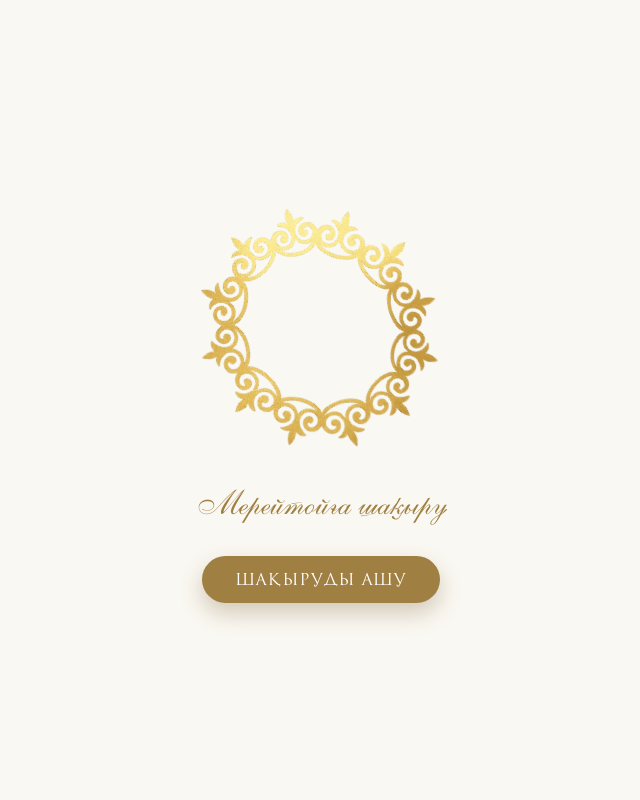
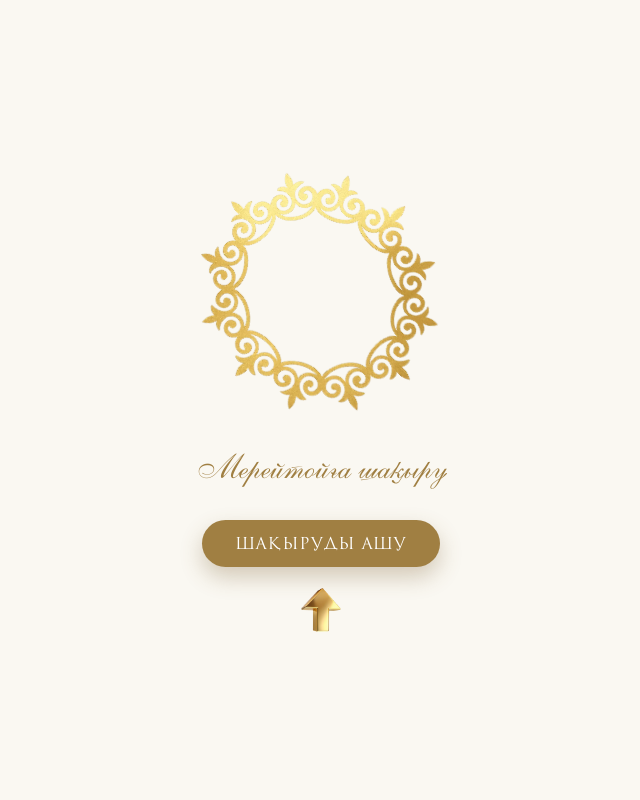
Before and after one commit to zhasIssilbayev/azhe80, a plain HTML site: page index.html in a window 1280 px wide. Shown: the top 800 px of the page, without its empty margins (319-959 px from the left). Drawn offline with Linux system fonts and the light colour scheme.

Commit message:
80 in preview, arrow under open button

```diff
--- a/index.html
+++ b/index.html
@@ -8,7 +8,7 @@
 <meta property="og:title" content="Мерейтойға шақыру · 80 жас">
 <meta property="og:description" content="Сізді Байгужина Теңдіктің 80 жас мерейтойына шақырамыз. 12 желтоқсан 2026, 13:00">
 <meta property="og:url" content="https://zhasissilbayev.github.io/tendik_shakyru_80/">
-<meta property="og:image" content="https://zhasissilbayev.github.io/tendik_shakyru_80/og.png?v=2">
+<meta property="og:image" content="https://zhasissilbayev.github.io/tendik_shakyru_80/og.png?v=3">
 <meta property="og:image:width" content="600">
 <meta property="og:image:height" content="600">
 <meta name="twitter:card" content="summary">
@@ -97,6 +97,7 @@ border:1px solid var(--gold);background:rgba(250,248,242,.92);color:var(--gold);
 #cover .t{font-family:'Asylbek','Noto Serif Display',serif;font-size:34px;color:var(--gold)}
 #cover .b{padding:14px 34px;background:var(--gold);color:#fff;border-radius:40px;letter-spacing:.06em;text-transform:uppercase;font-size:16px;box-shadow:0 10px 22px rgba(122,92,46,.3);border:0;font-family:inherit;cursor:pointer}
 body.lock{overflow:hidden}
+#cover .up{width:56px;height:56px;object-fit:contain;margin-top:-10px;animation:bobup 1.8s infinite}
 </style>
 </head>
 <body class="lock">
@@ -122,7 +123,7 @@ body.lock{overflow:hidden}
   </defs>
 </svg>
 
-<div id="cover"><img class="w" src="img/wreath.webp" alt=""><div class="t">Мерейтойға шақыру</div><button class="b" id="open">Шақыруды ашу</button></div>
+<div id="cover"><img class="w" src="img/wreath.webp" alt=""><div class="t">Мерейтойға шақыру</div><button class="b" id="open">Шақыруды ашу</button><img class="up" src="img/arrow.webp" alt=""></div>
 <audio id="aud" src="music.mp3" loop preload="auto"></audio>
 <button id="music" aria-label="Музыка" title="Музыка"></button>
 
```
Also changed, not shown: og.png.
